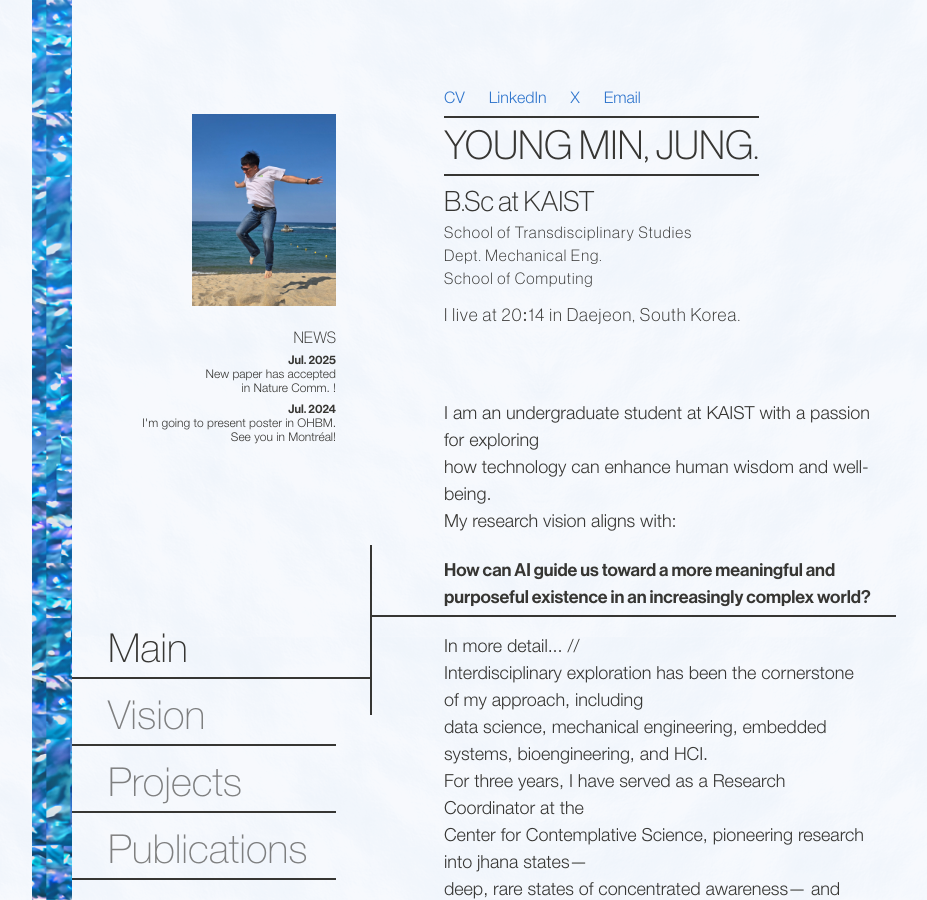
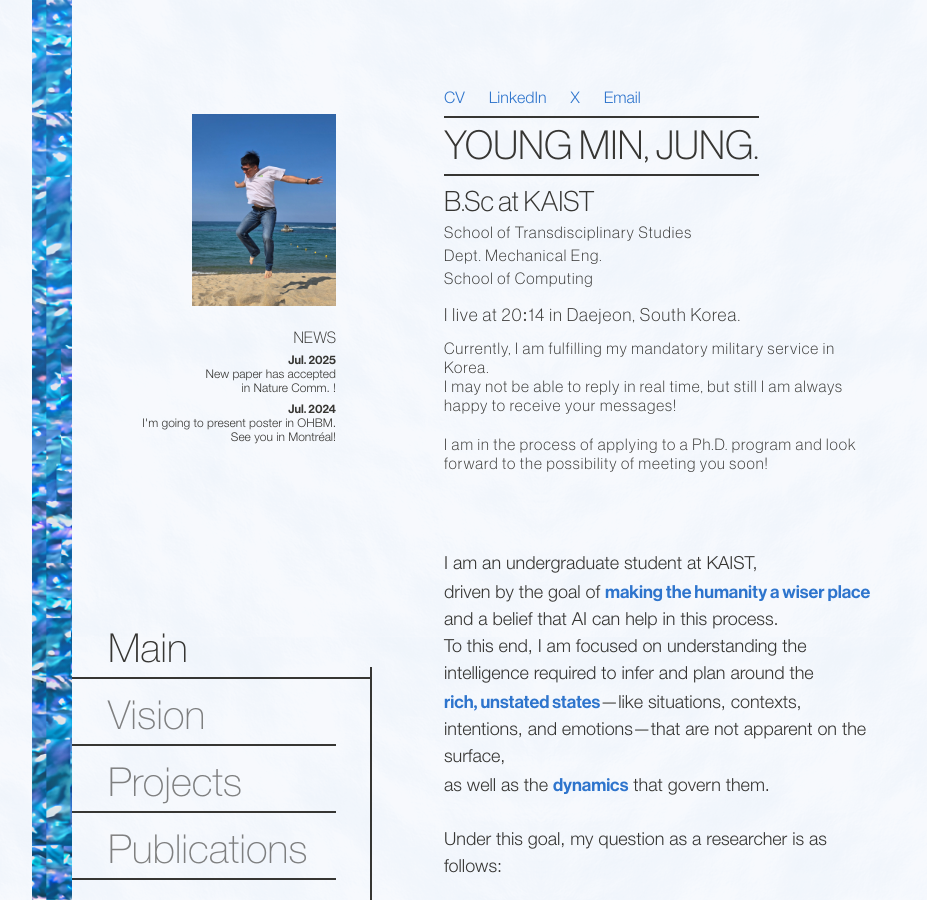
Before and after one commit to MemorialStar/MemorialStar.github.io, a Jekyll site: the page built from index.md, in a window 1280 px wide and 900 px high. Shown: the whole window, without its empty margins (96-1023 px from the left). Built offline with Jekyll 4.4.1, drawn with Linux system fonts in a browser that asks for light colours; some of the changed text lies outside the part shown.

Commit message:
[Wrap] v1.0

```diff
--- a/_data/sections.yml
+++ b/_data/sections.yml
@@ -1,38 +1,45 @@
 main:
-  target: "How can AI guide us toward a more meaningful and purposeful existence in an increasingly complex world?"
+  target: |
+    "How do humans and AI infer the 'Latent State' and understand the dynamics of how that state changes?
+    And based on that understanding, how do they design and create better paths to reach a specific state?"
   target_class: "align-target-main"
   content: |
-    I am an undergraduate student at KAIST with a passion for exploring
-    how technology can enhance human wisdom and well-being.
-    My research vision aligns with:
+    I am an undergraduate student at KAIST,
+    driven by the goal of *making the humanity a wiser place* and a belief that AI can help in this process.
+    To this end, I am focused on understanding the intelligence required to infer and plan around the
+    *rich, unstated states*—like situations, contexts, intentions, and emotions—that are not apparent on the surface,
+    as well as the *dynamics* that govern them.
+
+    Under this goal, my question as a researcher is as follows:
+
+My research as a student is focused on a crucial question: How do humans and AI infer this "latent state" that is not readily apparent in the data? I am particularly fascinated by the dynamics of how this state changes over time. By understanding these mechanisms, I aim to develop new ways to design and create better paths to guide both individuals and systems toward a more desirable state. I am committed to a future where AI serves as a powerful tool for cultivating collective wisdom.
 vision:
   intro: |
-    I want the world to be a wiser place. I dream that people become wiser, and that artificial intelligence can help achieve this. More specifically, while wisdom can be defined and valued in many ways, I dream of an intelligence—for both humans and AI—that can see a broader, farther, and fundamentally better path, based on an understanding of the rich, unstated states: situations, contexts, intentions, and emotions. Under this goal, my question as a researcher is as follows:
-  target: "How do humans and AI infer the 'Latent State'_hidden intentions, subtle emotions, and shifting contexts_that is not apparent in the data, and understand the dynamics of how that state changes? And based on that understanding, how do they design and create better paths to reach a specific state?"
+    *I want the world to be a wiser place*. I dream that people become wiser, and that artificial intelligence can help achieve this. More specifically, while wisdom can be defined and valued in many ways, I dream of an intelligence—for both humans and AI—that can *see a broader, farther, and fundamentally better *, based on an *understanding of the rich, unstated states*: situations, contexts, intentions, and emotions.
+    Under this goal, my question as a researcher is as follows:
+  target: |
+    "How do humans and AI infer the '*Latent State*' and understand the *dynamics of how that state changes*?
+    And based on that understanding, how do they design and create better paths to reach a specific state?"
   target_class: "align-target"
   callout:
     title: "Latent State & Dynamics?"
     content: |
       It is necessary to clarify the terms 'Latent State(Space)' and 'Latent Dynamics' as used in this text.
+      In AI fields, the 'Latent Space' in models like VAEs and GANs is primarily used to refer to the result of representing or embedding observable data into a lower-dimensional space.
+      However, my interest here is *not in a 'summary' of data or its meaningful abstract features, but in the unseen 'cause' that generated the data*. From this viewpoint, the concept might be seen as closer to the 'state space' in a POMDP _Partially Observable Markov Decision Process_ framework. You would not be mistaken to read 'state space' in place of the term 'latent space' that follows.
+      Nevertheless, I have chosen the more encompassing term 'latent space' to emphasize three points compared to the typical use of 'state space': I want to
+      1) discuss information that is richer and more latent;
+      2) address subjective or complex states like human intention, emotion, and procedural context; and
+      3) focus on the dynamics within the space where these states exist, rather than the static states themselves.
 
-      In AI fields, the 'Latent Space' in models like VAEs and GANs is primarily used to refer to the result of representing or embedding observable data into a lower-dimensional space.
-
-      However, my interest here is *not in a 'summary' of data or its meaningful abstract features, but in the unseen 'cause' that generated the data*.
-      From this viewpoint, the concept might be seen as closer to the 'state space' in a POMDP (Partially Observable Markov Decision Process) framework.
-      You would not be mistaken to read 'state space' in place of the term 'latent space' that follows.
-
-        However, I have chosen the more encompassing term 'latent space' to emphasize three points compared to the typical use of 'state space':
-      1) I want to discuss information that is richer and more latent;
-      2) I want to address subjective or complex states like human intention, emotion, and procedural context; and
-      3) I want to focus on the dynamics within the space where these states exist, rather than the static states themselves.
-
-      If you know a better term and would suggest it to <a href="mailto:myemail@gmail.com">me</a>, I would be truly, truly grateful.
+      If you know a better term and would suggest it to <a href="mailto:james09756@gmail.com">me</a>, I would be truly, truly grateful!
   subgoals:
-    - subgoal_title: "subgoal_title"
-      subgoal: "How can humans and AI learn to infer the changes in an unseen 'latent state' from the flow of observable data, and learn the principles of its change, the 'latent dynamics'?"
+    - subgoal_title: "Latent State and Dynamics Inference"
+      subgoal: |
+        How can humans and AI learn to infer the changes in an unseen 'latent state' from the flow of observable data, and
+        learn the principles of its change, the 'latent dynamics'?
       detail: |
         Observable phenomena are the results of underlying latent causes. Language is the result of thought, and a painting's value is amplified when the intended meaning within it is profound and well-aligned with the work itself. Such latent states are dynamic, and by creating various data, we expect to change the state (thoughts, philosophies, values) of those who receive it. My writing and rewriting of this very text stems from my hope that you, the reader, will understand my vision and discuss it with me. And if I (hopefully) achieve that goal, it means I have a good understanding of which expressions, structures, and examples I must use to help you easily reach the state I desire.
-
         How is this learned? Before that, what characteristics does this dynamical system exhibit? How can we describe the latent space that will be given in a real application? Does an 'attractor' exist in the latent space (e.g., Will you resonate with my vision just the same, even if I write from a different state of mind?)? Is the transition between states predictable (e.g., Can I predict your reaction before I show you this text?), or does it exhibit the characteristics of chaos (e.g., Is showing it to you the only way to find out?)? Can we distinguish completely different latent states from flows of data that appear almost identical on the surface?
       examples:
         - "A skilled yoga instructor reads a student's intention—'where they are trying to apply force'—from the subtle differences in their movements, guiding them not only to the correct posture but also to the right mindset and attention. How is this possible? Could an AI do this?"
@@ -41,8 +48,10 @@ vision:
         - "Can an AI map an 'affective' latent space? Can we be moved by a work of art created by an AI?"
         - "Can various sensory inputs (a tremor in the voice, body movements, temperature changes) and biosignals (heart rate, brainwaves, stress levels) be used to enable an AI to empathize emotionally?"
 
-    - subgoal_title: "subgoal_title"
-      subgoal: "Based on an understanding of latent dynamics, how can we formulate a 'strategic plan' for long-term goals and guide interactions to move towards a target state within the latent space?"
+    - subgoal_title: "Strategic Plan in the Latent Space"
+      subgoal: |
+        Based on an understanding of latent dynamics, how can we formulate a 'strategic plan' for long-term goals and
+        guide interactions to move towards a target state within the latent space?
       detail: |
         Understanding must lead to active behavior toward a goal. A wise AI should be a 'coordinator' that empathizes with the user's intent and deliberates alongside them, rather than being a mere command-follower. It must be able to draw a 'map' of the vast state space that is the latent space, and autonomously explore and experiment with optimal paths (strategies) to reach a target destination on that map.
 
@@ -53,7 +62,7 @@ vision:
         - "Can an AI persuade a person? Before that, in matters where there is no right or wrong, how do people persuade one another? Why are some better than others at this process of actively conversing with the other party to grasp their demands and logical structure, identifying the ultimate higher goal of the conversation itself, and then selecting the most effective evidence and sequence to lead the dialogue toward that goal?"
         - "Can an AI perform a piece of music with its own interpretation? As in this video, can it understand the emotional intent and context hidden behind the melody and perform by modulating the sound to express it better?"
 
-    - subgoal_title: "subgoal_title"
+    - subgoal_title: "Robustness"
       subgoal: "How do we have resilience in latent space and maintain a set intention?"
       detail: |
         Maintaining intention and attention is incredibly difficult. Our minds are always wandering. Meditation, or more specifically Samatha, is the practice of developing the power to overcome this wandering nature of our minds and continuously maintain attention on a chosen object.
@@ -66,8 +75,11 @@ vision:
         - "In what situations are we easily distracted? How can we quickly break free and maintain our attention? Can an AI help in this process? Not in a superficial way like detecting eye movements and giving an alarm, but by providing fundamental help to reach a state where 'an alarm itself is not needed,' based on a rich understanding of our environment and internal state?"
         - "How can an AI's 'robustness' be defined, quantified, and cultivated? Can we develop 'meditation for AI'?"
 
-    - subgoal_title: "subgoal_title"
-      subgoal: "How can strategic interaction within the latent space lead to the 'emergence' of new concepts or expressions that did not exist before, and what are the fundamental constraints and structures of the dynamical system that enable this emergence?"
+    - subgoal_title: "Emergence of Creativity"
+      subgoal: |
+        How can strategic interaction within the latent space lead to the 'emergence' of new concepts or
+        expressions that did not exist before, and what are the fundamental constraints and structures of the
+        dynamical system that enable this emergence?
       detail: |
         I believe that if we understand the dynamics of the latent space, we can understand the process of its 'surfacing.' And in that process, I believe we can understand and induce the creative act of generating new expressions themselves—such as coining neologisms that better capture subtle meanings or developing new artistic techniques—that go beyond the combination of existing elements.
 
--- a/assets/css/style.css
+++ b/assets/css/style.css
@@ -526,7 +526,7 @@ body::before{
 
 /* Content Styling - Using Style 4 for paragraphs */
 .content-area p {
-    margin-bottom: 20px;
+    margin-bottom: 3rem;
     color: var(--main-color);
     /* Apply Style 4: 20px, 26px, 1px */
     font-size: var(--text-style-body-size);
@@ -544,6 +544,7 @@ body::before{
     font-size: var(--text-style-body-size);
     line-height: var(--text-style-body-height);
     letter-spacing: var(--text-style-target-spacing);
+    white-space: pre-line;
 }
 
 /* Main page align-target uses Style 4 */
@@ -651,11 +652,21 @@ body::before{
 .info-section-5 {
     background-color: transparent;
     padding: 0;
-    margin: 16px 0 0 0;
+    margin: 16px 0 16px 0;
     line-height: 1;
     font-family: 'normal-haas';
     /* Apply Style 4: 20px, 26px, 1px - For all other text */
     font-size: 18px;
+}
+
+.memo {
+    background-color: transparent;
+    padding: 0;
+    margin: 0;
+    line-height: 1.2;
+    font-family: 'normal-haas';
+    /* Apply Style 4: 20px, 26px, 1px - For all other text */
+    font-size: var(--text-style-example-size);
 }
 
 /* Project Cards Styling */
@@ -834,7 +845,7 @@ body::before{
     font-size: var(--text-style-sub-size);
     line-height: var(--text-style-sub-height);
     letter-spacing: var(--text-style-sub-spacing);
-
+    white-space: pre-line;
     border: none;
 }
 
@@ -954,12 +965,13 @@ body::before{
 
 .subgoal-examples {
     margin-bottom: 0.4rem; /* 예시 섹션 하단 여백 */
+    white-space: pre-line;
 }
 
 
 /* 기존 .subgoal-section 수정 (Line 953-955) */
 .subgoal-section {
-    margin-bottom: 6rem; /* 기존 5rem에서 1rem 증가 */
+    margin-bottom: 6rem;
 }
 
 /* 새로운 subgoal-title-new 스타일 추가 */
@@ -977,12 +989,13 @@ body::before{
 .subgoal-text {
     font-family: 'target-haas';
     color: var(--main-color);
-    margin-bottom: 2rem; /* subgoal과 examples 간 간격 */
+    margin-bottom: 1rem; /* subgoal과 examples 간 간격 */
     /* Body text size 사용 */
     font-size: var(--text-style-body-size);
     line-height: var(--text-style-body-height);
     letter-spacing: var(--text-style-body-spacing);
     font-weight: bold;
+    white-space: pre-line;
 }
 
 /* 기존 .subgoal-divider-1px 수정 - margin을 두 배로 */
@@ -990,7 +1003,7 @@ body::before{
     width: 100%;
     height: 1px;
     background-color: var(--line-color);
-    margin: 3rem 0 4px 0; /* 기존 2px 0에서 두 배로 */
+    margin: 2rem 0 4px 0;
     border: none;
 }
 
@@ -1024,6 +1037,7 @@ body::before{
     font-size: var(--text-style-body-size);
     line-height: var(--text-style-body-height);
     letter-spacing: var(--text-style-body-spacing);
+    white-space: pre-line;
 }
 
 /* Quote Reference - Right aligned */
@@ -1072,15 +1086,18 @@ body::before{
     font-size: var(--text-style-body-size);
     line-height: var(--text-style-body-height);
     letter-spacing: var(--text-style-body-spacing);
+    white-space: pre-line;
+    margin-bottom: 1rem;
 }
 
 /* Sub Text Styling */
 .sub-text {
     font-size: var(--text-style-sub-text-size);
     line-height: inherit;
-    letter-spacing: inherit;
+    letter-spacing: var(--text-style-sub-spacing);
     color: var(--sub-color);
-    font-family: inherit;
+    font-family: 'normal-helv';
+    white-space: pre-line;
 }
 
 .callout-content {
@@ -1091,7 +1108,7 @@ body::before{
     line-height: var(--text-style-example-height);
     letter-spacing: var(--text-style-example-spacing);
     margin-bottom: 6rem;
-    text-align: justify;
+    white-space: pre-line;
 }
 
 
@@ -1102,7 +1119,6 @@ body::before{
     line-height: var(--text-style-example-height);
     letter-spacing: var(--text-style-example-spacing);
     margin-right: 2rem;
-
 }
 
 .callout-content a {
--- a/assets/js/main.js
+++ b/assets/js/main.js
@@ -17,7 +17,7 @@ const visionSubgoals = sectionsData.vision.subgoals;
 function generateVisionSubgoals() {
     return visionSubgoals.map((subgoal, index) => `
         <div class="subgoal-section">
-            <div class="subgoal-title">${subgoal.subgoal_title}</div>
+            <div class="subgoal-title">${parseAllText(subgoal.subgoal_title)}</div>
             <div class="subgoal-divider-2px"></div>
             <div class="subgoal-text">${parseAllText(subgoal.subgoal)}</div>
             <div class="subgoal-examples">
@@ -81,20 +81,16 @@ const sectionData = [
                     ${siteInfo.departments.map(department => `<div class="info-section-4"> ${department}</div>`).join('')}
                 </div>
                 <div class="info-section-5">I live at <span id="current-time"></span> in ${siteInfo.location}.</div>
+                <div class="memo">Currently, I am fulfilling my mandatory military service in Korea.</div>
+                <div class="memo">I may not be able to reply in real time, but still I am always happy to receive your messages!</div>
+                <div class="memo"><br>I am in the process of applying to a Ph.D. program and look forward to the possibility of meeting you soon!</div>
             </div>
-            <p>${sectionsData.main.content}</p>
-            <div class="align-target ${sectionsData.main.target_class}">${sectionsData.main.target}</div>
-            <p>In more detail... //
-            Interdisciplinary exploration has been the cornerstone of my approach, including
-            data science, mechanical engineering, embedded systems, bioengineering, and HCI.
-            For three years, I have served as a Research Coordinator at the
-            Center for Contemplative Science, pioneering research into jhana states—
-            deep, rare states of concentrated awareness—  and discovering that
-            humans possess remarkable capacities for robustness and wisdom cultivation.
-
-            While today's AI brings vast knowledge, it struggles to guide us when we're heading in
-            wrong directions or provide the transformative insights that go beyond mere information—
-            this is the challenge I aim to address.
+            <p>${parseAllText(sectionsData.main.content)}</p>
+            <div class="align-target ${sectionsData.main.target_class}">${parseAllText(sectionsData.main.target)}</div>
+            <p>Under this goal, I have taken an interdisciplinary approach, conducting research in areas ranging from
+            Data Science and Contemplative Science to Mechanical Engineering and Design.
+            This includes experience working on several projects designed to aid human cognition
+            serving as a research coordinator for studies on the meditative state of Jhana.
 
             I find joy in piano improvisation, watching musical, and cooking.</p>
         `
@@ -102,12 +98,12 @@ const sectionData = [
     {
     id: 2,
     content: `
-        <p>${sectionsData.vision.intro}</p>
-        <div class="align-target">${sectionsData.vision.target}</div>
+        <p>${parseAllText(sectionsData.vision.intro)}</p>
+        <div class="align-target">${parseAllText(sectionsData.vision.target)}</div>
         <p>More detailed research questions are described below.</p>
 
         <div class = "callout-content">
-            <span class="callout-title"> ${sectionsData.vision.callout.title} </span>
+            <span class="callout-title"> ${parseAllText(sectionsData.vision.callout.title)} </span>
             ${parseAllText(sectionsData.vision.callout.content)}
         </div>
 
@@ -524,11 +520,11 @@ function updateVerticalDivider(animated = false) {
     const navColumnRect = navColumn.getBoundingClientRect();
 
     // Calculate line start and end points relative to nav column
-    const startValue = activeNavRect.bottom + 36 - navColumnRect.top;
-    const endValue = targetRect.top - 12 - navColumnRect.top;
+    const startValue = activeNavRect.bottom - navColumnRect.top;
+    const endValue = targetRect.top - navColumnRect.top;
 
-    const lineStart = Math.max(startValue, endValue); // bigger value goes lineStart
-    const lineEnd = Math.min(startValue, endValue); // smaller value goes lineEnd
+    const lineStart = Math.max(startValue, endValue) + 54; // bigger value goes lineStart
+    const lineEnd = Math.min(startValue, endValue) - 12; // smaller value goes lineEnd
 
     // Update vertical divider position and height
     const lineHeight = Math.max(0, lineStart - lineEnd);
```
